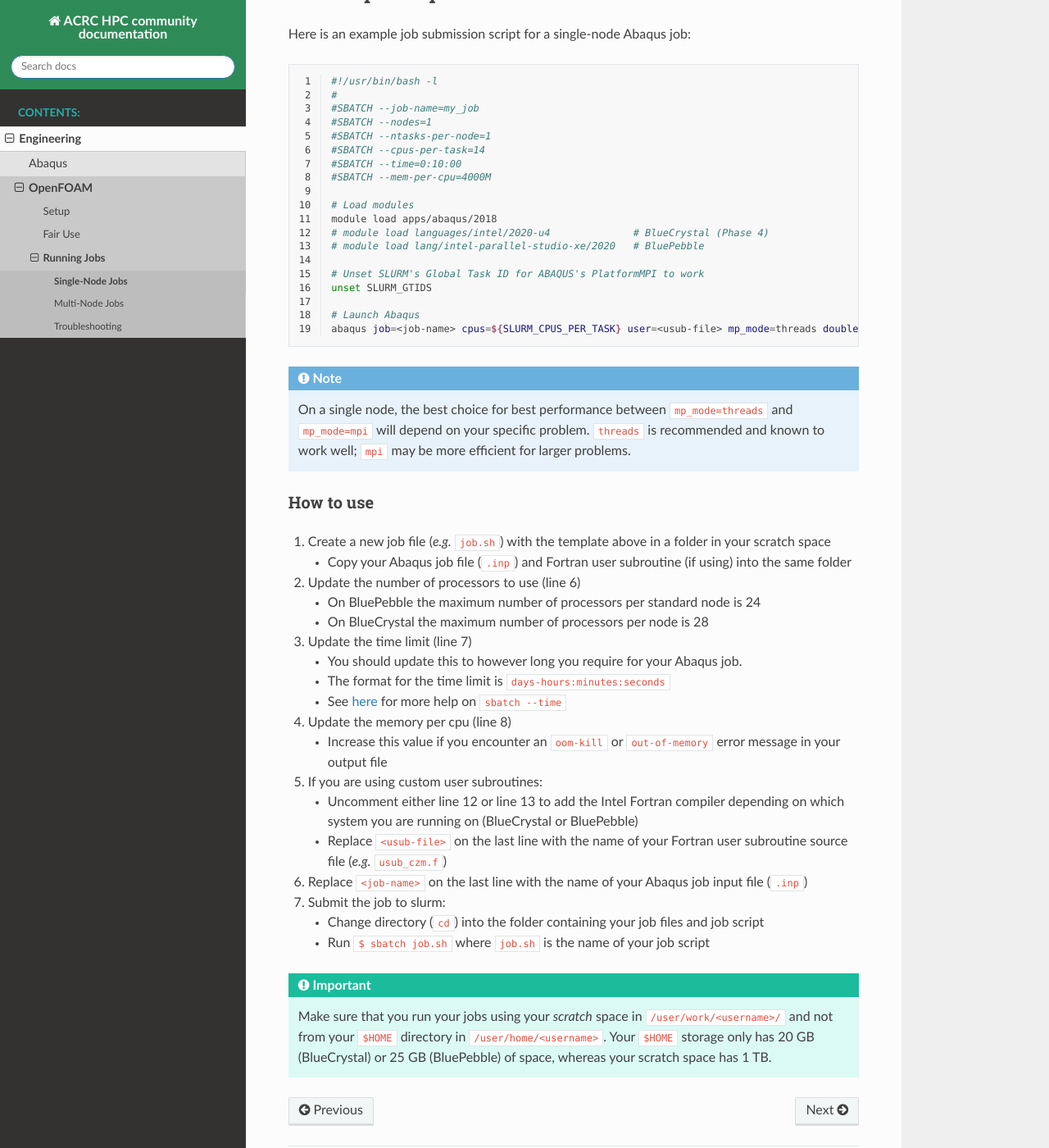
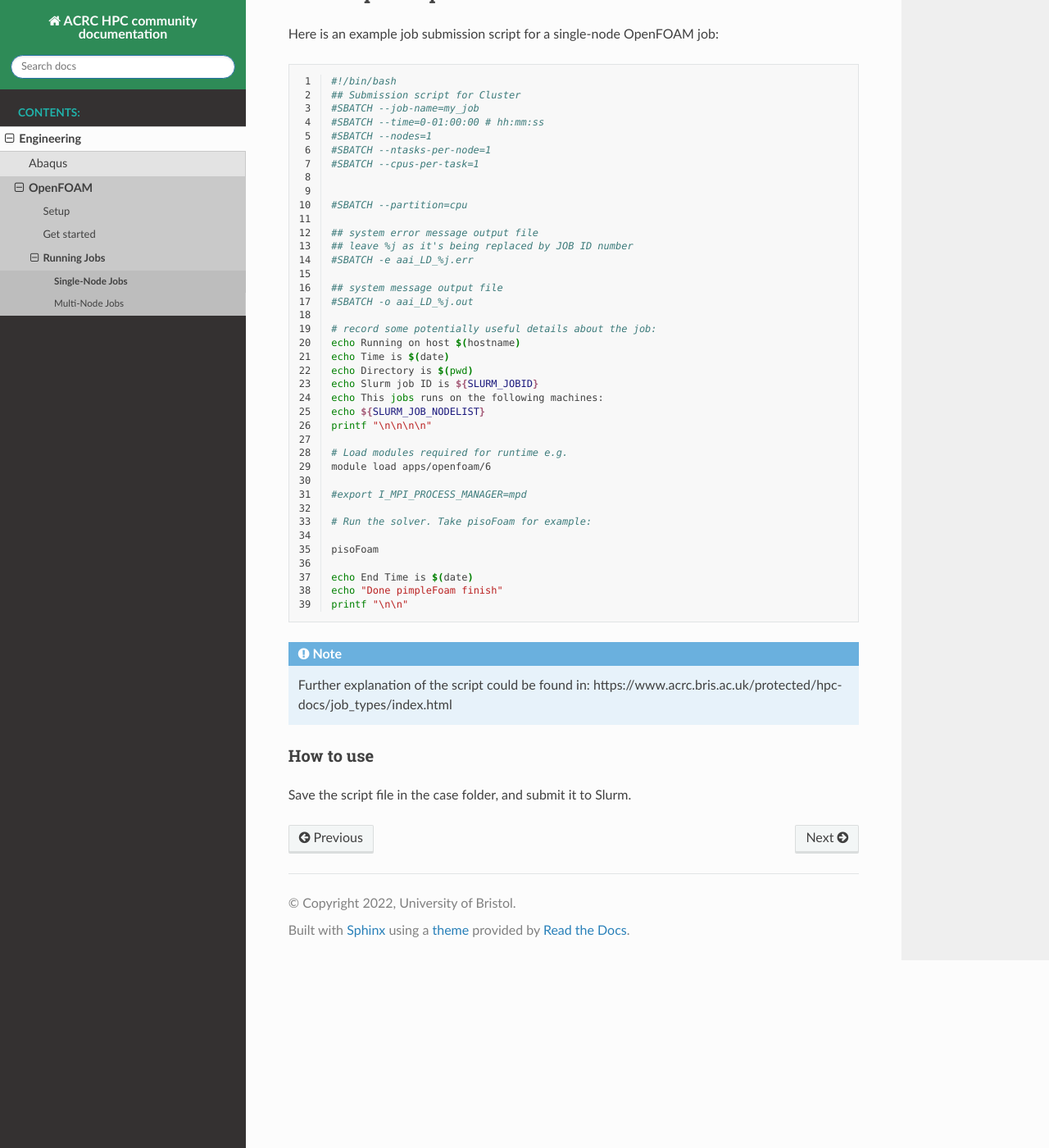
Before and after one commit to ACRC/HPC-community-docs, a Sphinx documentation site: the page built from source/engineering/OpenFOAM/single-node.md, in a window 1280 px wide and 1400 px high, scrolled down 234 px. Shown: the whole window at 82% size. Built offline with Sphinx 7.4.7 and the Read the Docs theme 2.0.0, drawn with Linux system fonts in a browser that asks for light colours; some of the changed text lies outside the part shown.

Commit message:
OpenFOAM documentation

````diff
--- a/source/engineering/OpenFOAM/single-node.md
+++ b/source/engineering/OpenFOAM/single-node.md
@@ -2,74 +2,61 @@
 title: "Single-Node Jobs"
 ---
 
-Small scale Abaqus jobs can be run on a single node.
+Small OpenFOAM jobs can be run on a single node.
 
 ## Job Script Template
 
-Here is an example job submission script for a single-node Abaqus job:
+Here is an example job submission script for a single-node OpenFOAM job:
 
 ```{code-block} bash
 ---
 linenos: true
 ---
-#!/usr/bin/bash -l
-#
+#!/bin/bash
+## Submission script for Cluster
 #SBATCH --job-name=my_job
+#SBATCH --time=0-01:00:00 # hh:mm:ss
 #SBATCH --nodes=1
 #SBATCH --ntasks-per-node=1
-#SBATCH --cpus-per-task=14
-#SBATCH --time=0:10:00
-#SBATCH --mem-per-cpu=4000M
+#SBATCH --cpus-per-task=1
 
-# Load modules
-module load apps/abaqus/2018
-# module load languages/intel/2020-u4              # BlueCrystal (Phase 4)
-# module load lang/intel-parallel-studio-xe/2020   # BluePebble
 
-# Unset SLURM's Global Task ID for ABAQUS's PlatformMPI to work
-unset SLURM_GTIDS
+#SBATCH --partition=cpu
 
-# Launch Abaqus
-abaqus job=<job-name> cpus=${SLURM_CPUS_PER_TASK} user=<usub-file> mp_mode=threads double=both interactive
+## system error message output file
+## leave %j as it's being replaced by JOB ID number
+#SBATCH -e aai_LD_%j.err
+
+## system message output file
+#SBATCH -o aai_LD_%j.out
+
+# record some potentially useful details about the job:
+echo Running on host $(hostname)
+echo Time is $(date)
+echo Directory is $(pwd)
+echo Slurm job ID is ${SLURM_JOBID}
+echo This jobs runs on the following machines:
+echo ${SLURM_JOB_NODELIST}
+printf "\n\n\n\n"
+
+# Load modules required for runtime e.g.
+module load apps/openfoam/6
+
+#export I_MPI_PROCESS_MANAGER=mpd
+
+# Run the solver. Take pisoFoam for example:
+
+pisoFoam
+
+echo End Time is $(date)
+echo "Done pimpleFoam finish"
+printf "\n\n"
+
 ```
 
 ```{note}
-On a single node, the best choice for best performance between `mp_mode=threads` and `mp_mode=mpi`
-will depend on your specific problem. `threads` is recommended and known to work well;
-`mpi` may be more efficient for larger problems.
+Further explanation of the script could be found in: https://www.acrc.bris.ac.uk/protected/hpc-docs/job_types/index.html
 ```
 
 ### How to use
-
-1. Create a new job file (_e.g._ `job.sh`) with the template above in a folder in your scratch space
-    - Copy your Abaqus job file (`.inp`) and Fortran user subroutine (if using) into the same folder
-
-2. Update the number of processors to use (line 6)
-    - On BluePebble the maximum number of processors per standard node is 24
-    - On BlueCrystal the maximum number of processors per node is 28
-
-3. Update the time limit (line 7)
-    - You should update this to however long you require for your Abaqus job.
-    - The format for the time limit is `days-hours:minutes:seconds`
-    - See [here](https://slurm.schedmd.com/sbatch.html#OPT_time) for more help on `sbatch --time`
-
-4. Update the memory per cpu (line 8)
-    - Increase this value if you encounter an `oom-kill` or `out-of-memory` error message in your output file
-
-5. If you are using custom user subroutines:
-    - Uncomment either line 12 or line 13 to add the Intel Fortran compiler depending on which system you are running on (BlueCrystal or BluePebble)
-    - Replace `<usub-file>` on the last line with the name of your Fortran user subroutine source file (_e.g._ `usub_czm.f`)
-
-6. Replace `<job-name>` on the last line with the name of your Abaqus job input file (`.inp`)
-
-7. Submit the job to slurm:
-    - Change directory (`cd`) into the folder containing your job files and job script
-    - Run `$ sbatch job.sh` where `job.sh` is the name of your job script
-
-
-```{important}
-Make sure that you run your jobs using your _scratch_ space
-in `/user/work/<username>/` and not from your `$HOME` directory
-in `/user/home/<username>`. Your `$HOME` storage only has 20 GB (BlueCrystal) or 25 GB (BluePebble)
-of space, whereas your scratch space has 1 TB.
-```
+Save the script file in the case folder, and submit it to Slurm.
````
Also changed, not shown: source/engineering/OpenFOAM/index.md (+22 -52 lines), source/engineering/OpenFOAM/multi-node.md (+38 -39 lines), source/engineering/OpenFOAM/troubleshooting.md (deleted, +0 -74 lines).
